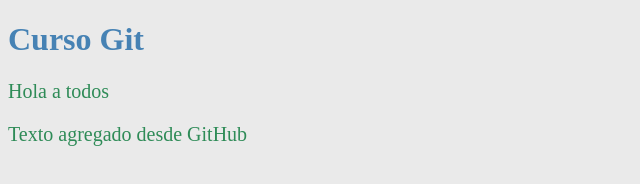
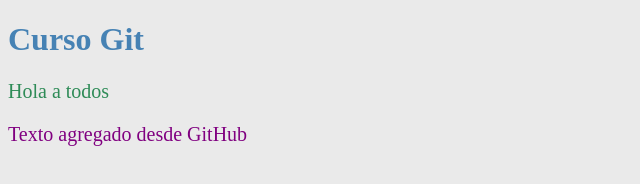
Before and after one commit to Cori-9/CursoGit, a plain HTML site: page index.html in a window 1280 px wide. Shown: the whole page, without its empty margins (0-640 px from the left). Drawn offline with Linux system fonts and the light colour scheme.

Commit message:
Update styles.css

```diff
--- a/css/styles.css
+++ b/css/styles.css
@@ -1,3 +1,4 @@
 * {color: steelblue;}
 body {background: #eaeaea;}
 p {color: seagreen; font-size: 20px;}
+.customText {color: purple;}
```
